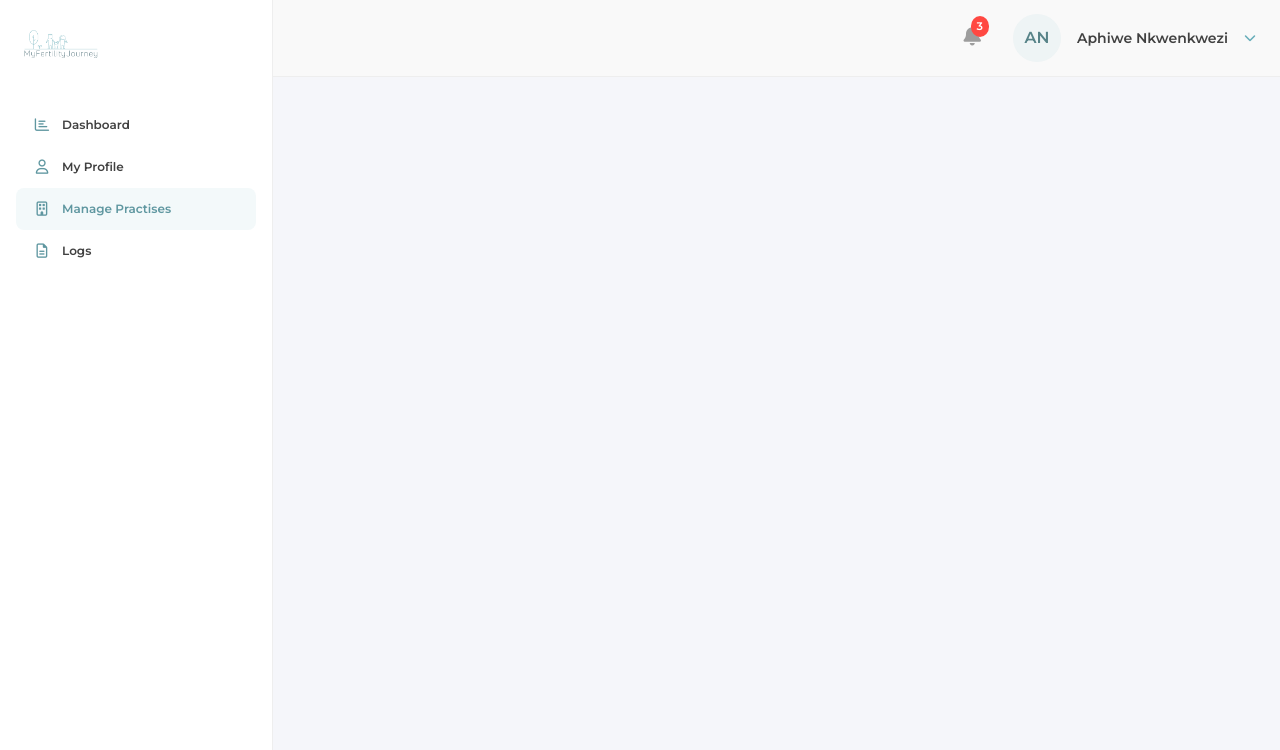
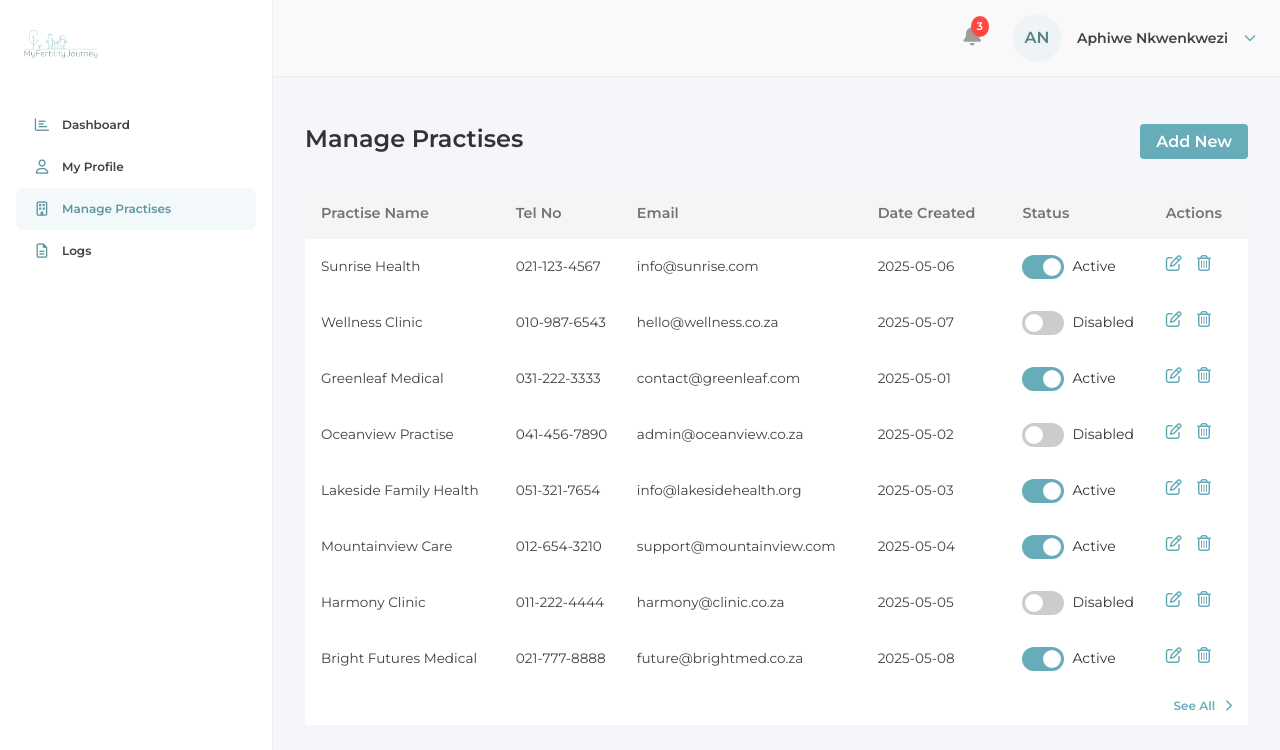
Before and after one commit to AphiweNkwenkwezi/fertilityjourney, a Vue app in the folder ClientApp/fertility-journey-dashboard/: page /practises in a window 1280 px wide. Shown: the top 750 px of the page. Built offline with nearby package versions, Linux system fonts and the light colour scheme.

Commit message:
added a manage practise view

```diff
--- a/ClientApp/fertility-journey-dashboard/src/components/NewPractisesTable.vue
+++ b/ClientApp/fertility-journey-dashboard/src/components/NewPractisesTable.vue
@@ -24,8 +24,9 @@
       </BaseTable>
 
       <!-- Edit Practise Modal -->
-        <EditPractiseModal
+      <PractiseModal
         v-if="showModal"
+        title="Edit Practise"
         :practise="selectedPractise"
         :index="selectedPractiseIndex"
         @save="updatePractise"
@@ -49,7 +50,7 @@
 import BaseCard from './BaseCard.vue';
 import BaseToggle from './BaseToggle.vue';
 import { usePractiseStore } from '../stores/practiseStore';
-import EditPractiseModal from './EditPractiseModal.vue';
+import PractiseModal from './PractiseModal.vue';
 import ConfirmDeleteModal from './ConfirmDeleteModal.vue';
 
 export default {
@@ -58,12 +59,11 @@
     BaseTable,
     BaseCard,
     BaseToggle,
-    EditPractiseModal,
+    PractiseModal,
     ConfirmDeleteModal
     },
   data() {
     return {
-      headers: ['Practise Name', 'Tel No', 'Email', 'Date Created', 'Status', 'Actions'],
       showAllPractises: false,
       showModal: false,
       showDeleteModal: false,
@@ -85,6 +85,9 @@
     },
     practises() {
       return this.practiseStore.practises;
+    },
+    headers() {
+      return this.practiseStore.headers;
     }
   },
   methods: {
@@ -120,25 +123,4 @@
   font-weight: 700;
   padding-left: 1rem;
 }
-
-th,
-td {
-  padding-top: 1rem;
-  padding-bottom: 1rem;
-  padding-left: 1rem;
-}
-
-td {
-  font-size: 0.85rem;
-}
-.action-icons {
-  display: flex;
-  gap: 0.95rem;
-}
-.action-icons i {
-  color: #67adb9;
-  /* margin-right: 10px; */
-  cursor: pointer;
-  font-size: 1rem;
-}
 </style>
--- a/ClientApp/fertility-journey-dashboard/src/components/EditPractiseModal.vue
+++ b/ClientApp/fertility-journey-dashboard/src/components/PractiseModal.vue
@@ -1,5 +1,5 @@
 <template>
-    <BaseModal title="Edit Practise" @close="close">
+    <BaseModal :title="title" @close="close">
       <form @submit.prevent="save">
         <div class="form-group">
           <label for="name">Name</label>
@@ -36,11 +36,15 @@
 import BaseModal from './BaseModal.vue';
 
   export default {
-    name: 'EditPractiseModal',
+    name: 'PractiseModal',
     components: {
       BaseModal
     },
     props: {
+      title: {
+        type: String,
+        required: true
+      },
       practise: {
         type: Object,
         required: true
@@ -67,7 +71,6 @@
   </script>
 
 <style scoped>
-
 .form-group {
 margin-bottom: 1rem;
 }
--- a/ClientApp/fertility-journey-dashboard/src/stores/practiseStore.js
+++ b/ClientApp/fertility-journey-dashboard/src/stores/practiseStore.js
@@ -3,7 +3,8 @@
 
 export const  usePractiseStore = defineStore('practise', {
   state: () => ({
-    practises: []
+    practises: [],
+    headers: ['Practise Name', 'Tel No', 'Email', 'Date Created', 'Status', 'Actions'],
   }),
   actions: {
     async getPractises() {
@@ -24,6 +25,9 @@
       if (index !== -1) {
         this.practises.splice(index, 1, updated);
       }
+    },
+    addPractise(newPractise) {
+      this.practises.push(newPractise);
     }
   },
 });
--- a/ClientApp/fertility-journey-dashboard/src/style.css
+++ b/ClientApp/fertility-journey-dashboard/src/style.css
@@ -116,6 +116,28 @@
   color: var(--color-primary);
 }
 
+/* Table styles */
+th,
+td {
+  padding-top: 1rem;
+  padding-bottom: 1rem;
+  padding-left: 1rem;
+}
+
+td {
+  font-size: 0.85rem;
+}
+.action-icons {
+  display: flex;
+  gap: 0.95rem;
+}
+.action-icons i {
+  color: #67adb9;
+  /* margin-right: 10px; */
+  cursor: pointer;
+  font-size: 1rem;
+}
+
 @media (max-width: 768px) {
   .sidebar {
     width: 100%;
--- a/ClientApp/fertility-journey-dashboard/src/views/Practises.vue
+++ b/ClientApp/fertility-journey-dashboard/src/views/Practises.vue
@@ -1 +1,153 @@
-<template></template>
+<template>
+  <section class="manage-practises">
+    <div class="section-header">
+      <h2 class="section-title">Manage Practises</h2>
+      <button class="add-button" @click="openAddModal">Add New</button>
+    </div>
+
+    <BaseTable :headers="headers">
+      <tr v-for="(practise, i) in practiseStore.practises" :key="i">
+        <td>{{ practise.name }}</td>
+        <td>{{ practise.tel }}</td>
+        <td>{{ practise.email }}</td>
+        <td>{{ practise.dateCreated }}</td>
+        <td>
+          <BaseToggle v-model="practise.active" />
+        </td>
+        <td class="action-icons">
+          <i class="far fa-edit" @click="openEditModal(practise, i)"></i>
+          <i class="far fa-trash-alt" @click="openDeleteModal(practise, i)"></i>
+        </td>
+      </tr>
+    </BaseTable>
+
+    <!-- Edit Modal -->
+    <PractiseModal
+      v-if="showEditModal"
+      :title="title"
+      :practise="selectedPractise"
+      :index="selectedIndex"
+      @save="savePractise"
+      @close="showEditModal = false"
+    />
+
+    <!-- Delete Confirmation -->
+    <ConfirmDeleteModal
+      v-if="showDeleteModal"
+      :practise="selectedPractise"
+      :index="selectedIndex"
+      @confirm="confirmDelete"
+      @close="showDeleteModal = false"
+    />
+  </section>
+</template>
+
+<script>
+import { defineComponent } from 'vue'
+import { usePractiseStore } from '@/stores/practiseStore'
+import BaseTable from '@/components/BaseTable.vue'
+import BaseToggle from '@/components/BaseToggle.vue'
+import PractiseModal from '@/components/PractiseModal.vue'
+import ConfirmDeleteModal from '@/components/ConfirmDeleteModal.vue'
+
+export default defineComponent({
+  name: 'Practises',
+  components: {
+    BaseTable,
+    BaseToggle,
+    PractiseModal,
+    ConfirmDeleteModal
+  },
+  data() {
+    return {
+      showEditModal: false,
+      showDeleteModal: false,
+      selectedPractise: null,
+      selectedIndex: null,
+      title: "Edit Practise"
+    }
+  },
+  created() {
+    this.practiseStore.getPractises()
+      .then(() => console.log("Practises loaded successfully."))
+      .catch(error => console.error("Error loading practises:", error));
+  },
+  computed: {
+    practiseStore() {
+      return usePractiseStore();
+    },
+    practises() {
+      return this.practiseStore.practises;
+    },
+    headers() {
+      return this.practiseStore.headers;
+    }
+  },
+  methods: {
+    openEditModal(practise, index) {
+      this.title = "Edit Practise"
+      this.selectedPractise = { ...practise } // avoid mutating directly
+      this.selectedIndex = index
+      this.showEditModal = true
+    },
+    saveEdit(updated, index) {
+      this.practiseStore.updatePractise(updated, index)
+      this.showEditModal = false
+    },
+    openDeleteModal(practise, index) {
+      this.selectedPractise = practise
+      this.selectedIndex = index
+      this.showDeleteModal = true
+    },
+    confirmDelete(index) {
+      this.practiseStore.deletePractise(index)
+      this.showDeleteModal = false
+    },
+    openAddModal() {
+      this.selectedPractise = {
+        name: '',
+        tel: '',
+        email: '',
+        dateCreated: new Date().toISOString().split('T')[0],
+        active: true
+      }
+      this.selectedIndex = -1
+      this.title = "Add New Practise"
+      this.showEditModal = true
+    },
+    savePractise(practise, index) {
+      if (index === -1) {
+        this.practiseStore.addPractise(practise);
+      } else {
+        this.practiseStore.updatePractise(practise, index);
+      }
+      this.showEditModal = false;
+    }
+  }
+})
+</script>
+
+<style scoped>
+.manage-practises {
+  padding: 2rem;
+}
+.section-title {
+  margin-bottom: 1rem;
+  color: #333;
+}
+.section-header {
+  display: flex;
+  justify-content: space-between;
+  align-items: center;
+  margin-bottom: 1rem;
+}
+.add-button {
+  background-color: var(--color-blue);
+  color: white;
+  border: none;
+  padding: 0.5rem 1rem;
+  border-radius: 4px;
+  cursor: pointer;
+  font-weight: bold;
+}
+</style>
```
Lines whose indentation alone changed are shown as unchanged.
